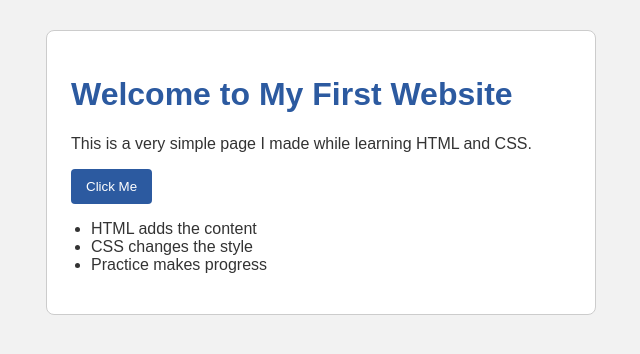
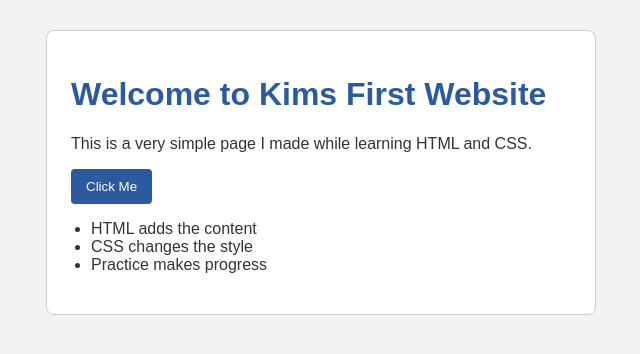
Before and after one commit to hemepositive/collaboration-test-site, a plain HTML site: page index.html in a window 1280 px wide. Shown: the whole page, without its empty margins (319-959 px from the left). Drawn offline with Linux system fonts and the light colour scheme.

Commit message:
Update index.html

```diff
--- a/index.html
+++ b/index.html
@@ -8,7 +8,7 @@
   </head>
   <body>
     <main class="container">
-      <h1>Welcome to My First Website</h1>
+      <h1>Welcome to Kims First Website</h1>
       <p>This is a very simple page I made while learning HTML and CSS.</p>
 
       <button>Click Me</button>
```
